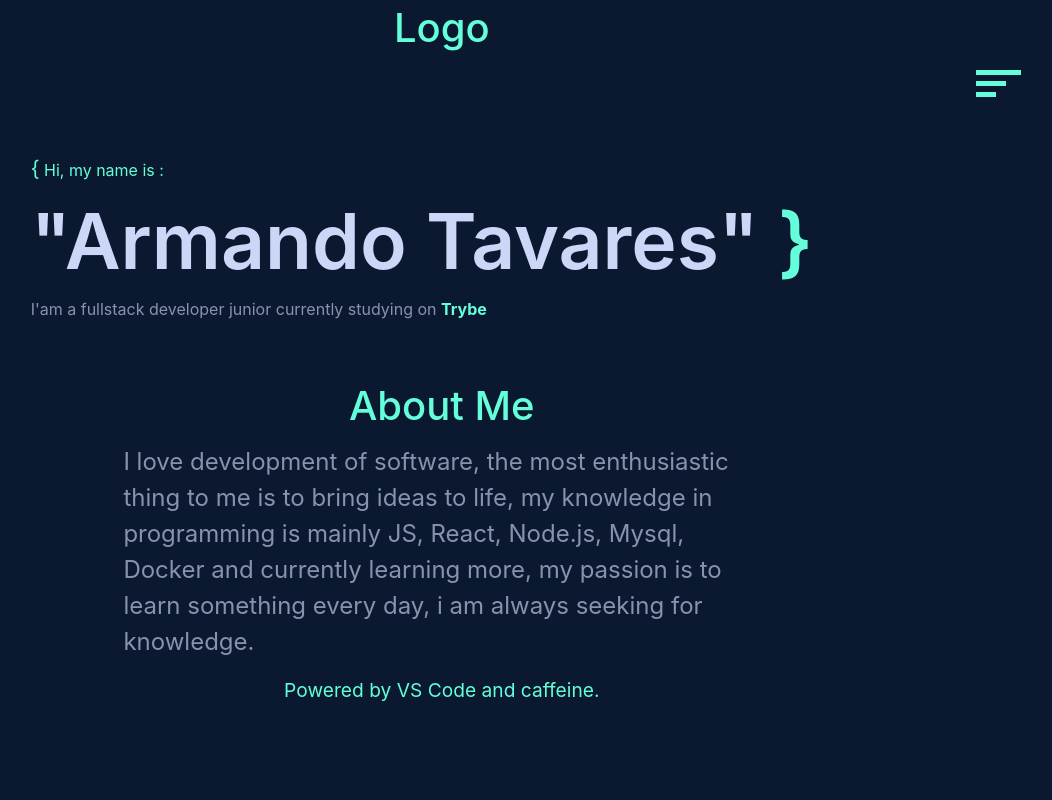
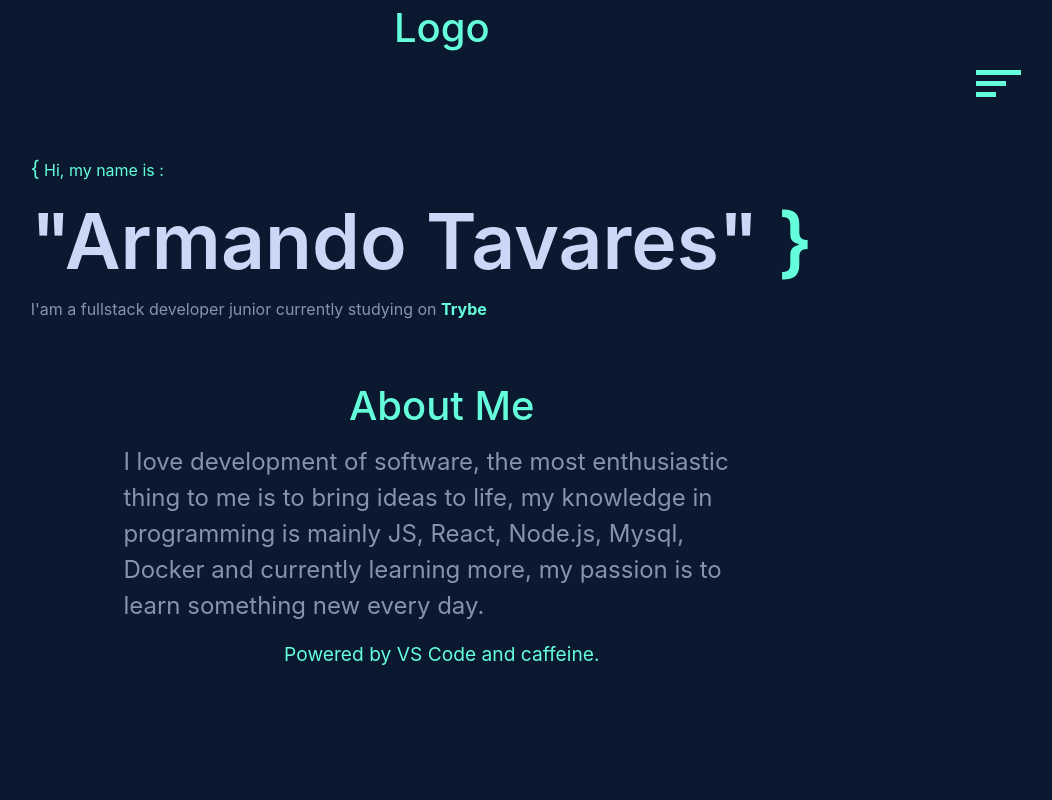
Before and after one commit to arctavares/MyPortfolio, a React (Create React App) app: page /#/ in a window 1280 px wide. Shown: the top 800 px of the page, without its empty margins (195-1247 px from the left). Built offline with nearby package versions, Linux system fonts and the light colour scheme.

Commit message:
fix: changes description text

```diff
--- a/src/components/About.jsx
+++ b/src/components/About.jsx
@@ -8,7 +8,7 @@ export default function About() {
       <p className='aboutText'>
         I love development of software, the most enthusiastic thing to me is to bring ideas to life,
         my knowledge in programming is mainly JS, React, Node.js, Mysql, Docker and currently learning more,
-        my passion is to learn something every day, i am always seeking for knowledge.
+        my passion is to learn something new every day.
       </p>
       <p className='aboutTextBottom'>Powered by VS Code and caffeine.</p>
     </div>
```
